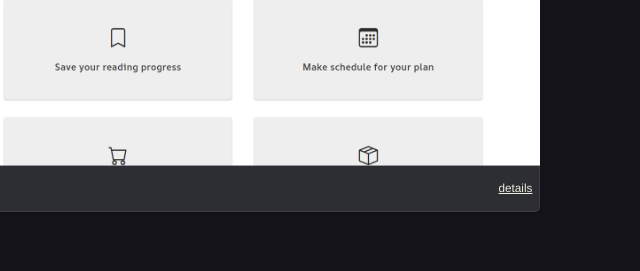
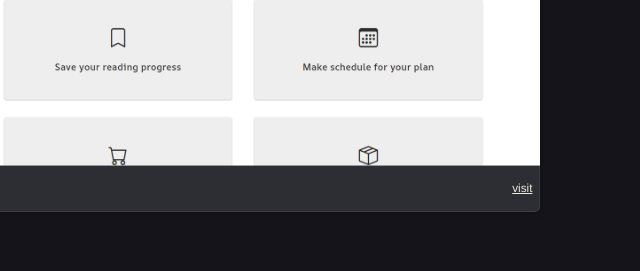
Before and after one commit to Alif2609/portfolio, a plain HTML site: page docs/index.html in a window 1280 px wide. Shown: the part 2093-2364 px from the top of the page, 522-1162 px from the left. Drawn offline with nearby package versions, Linux system fonts and the light colour scheme.

Commit message:
Update index.html

```diff
--- a/docs/index.html
+++ b/docs/index.html
@@ -138,7 +138,7 @@
                 <img src="img/p-booksid.png" alt="" />
                 <div class="project-detail-flex">
                   <h3>Books.id</h3>
-                  <a href="">details</a>
+                  <a href="https://github.com/Alif2609/books.id">visit</a>
                 </div>
               </div>
             </div>
```
